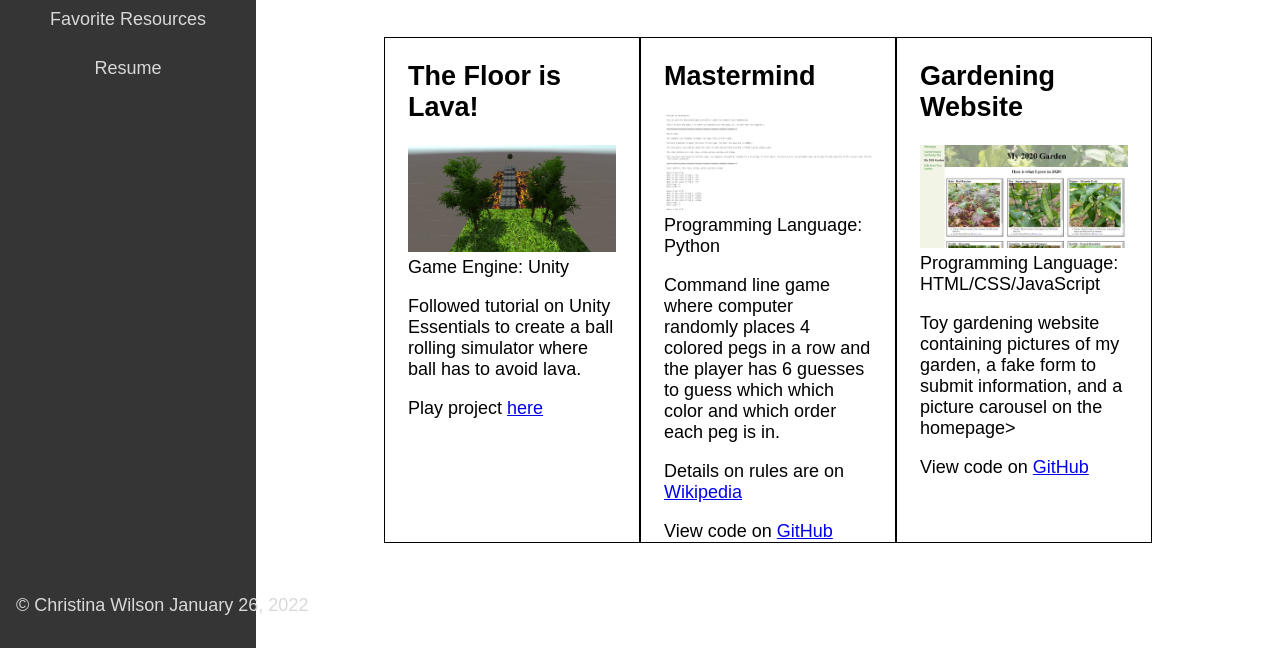
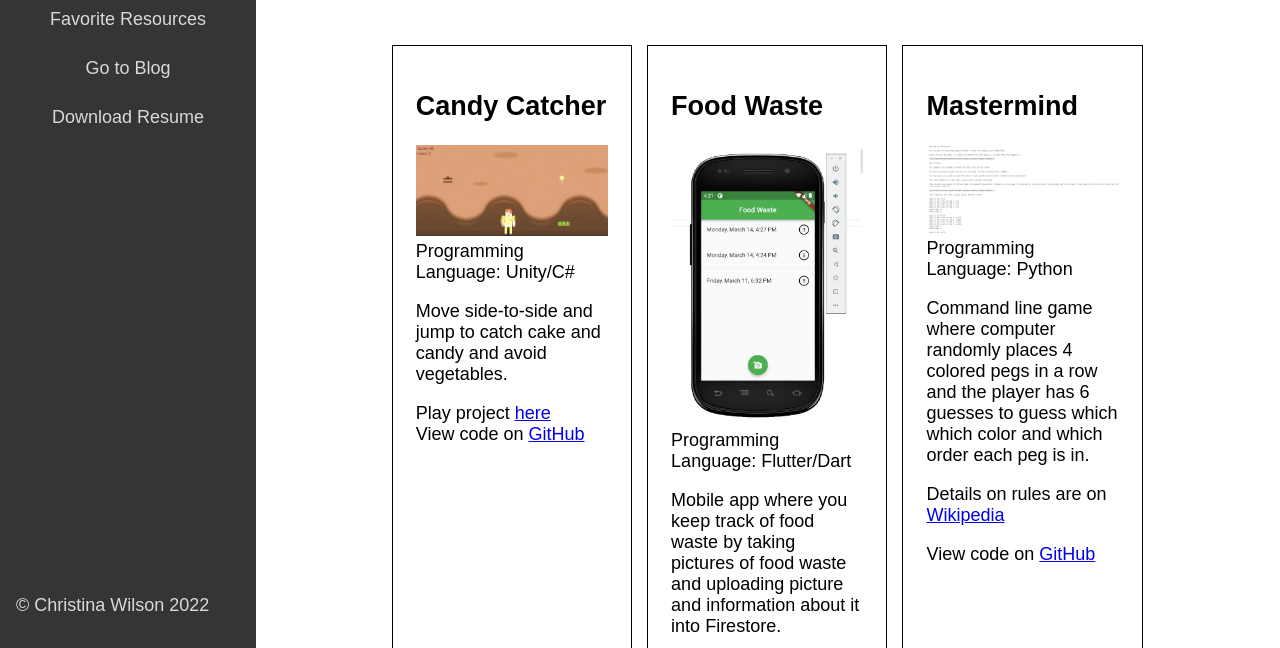
Before and after one commit to WilsonCN14/WilsonCN14.github.io, a plain HTML site: page views/projects.html in a window 1280 px wide. Shown: the part 152-800 px from the top of the page. Drawn offline with Linux system fonts and the light colour scheme.

Commit message:
Added link to blog and two new projects
Added link to my new blog in side bar.

Added Food Waste flutter project and Candy Catcher unity project to projects page.

```diff
--- a/styles/projects.css
+++ b/styles/projects.css
@@ -2,12 +2,13 @@
     width: 75%;
     margin: auto;
     display: flex;
+    flex-wrap: wrap;
 }
 
 .project {
-    flex: 1;
-    padding-right: 3%;
-    padding-left: 3%;
+    width: 25%;
+    padding: 3%;
+    margin: 1%;
     border: 1px solid black;
 }
 
--- a/styles/resume.css
+++ /dev/null
@@ -1,3 +0,0 @@
-.resumewrapper {
-    text-align: center;
-}
--- a/views/projects.html
+++ b/views/projects.html
@@ -15,8 +15,9 @@
             <a href="aboutme.html">About Me</a>
             <a href="projects.html" class="current">Projects</a>
             <a href="resources.html">Favorite Resources</a>
-            <a href="resume.html">Resume</a>
-            <p>&copy; Christina Wilson January 26, 2022</p>
+            <a href="https://wilsoncn.hashnode.dev/">Go to Blog</a>
+            <a href="../files/Resume.pdf">Download Resume</a>
+            <p>&copy; Christina Wilson 2022</p>
         </nav>
 
         <div class="maincontent">
@@ -24,13 +25,24 @@
 
             <div id="projectswrapper">
                 <div class="project">
-                    <h2 class="projectname">The Floor is Lava!</h2>
-                    <img src="../images/The Floor is Lava.jpg" style="width: 100%" alt="The Floor is Lava! screenshot">
-                    <div class="projectlanguage">Game Engine: Unity</div>
+                    <h2 class="projectname">Candy Catcher</h2>
+                    <img src="../images/Candy Catcher.jpg" style="width: 100%" alt="Candy Catcher screenshot">
+                    <div class="projectlanguage">Programming Language: Unity/C#</div>
                     <div class="projectdescription">
-                        <p>Followed tutorial on Unity Essentials to create a ball rolling simulator where ball has to avoid lava.</p>
+                        <p>Move side-to-side and jump to catch cake and candy and avoid vegetables.</p>
                     </div>
-                    <div class="play">Play project <a href="https://play.unity.com/mg/other/buildfiles-21">here</a></div>
+                    <div class="play">Play project <a href="https://play.unity.com/mg/other/candycatcher-webgl">here</a></div>
+                    <div class="projectcode">View code on <a href="https://github.com/WilsonCN14/Candy-Catcher">GitHub</a></div>
+                </div>
+
+                <div class="project">
+                    <h2 class="projectname">Food Waste</h2>
+                    <img src="../images/Food Waste - Homepage.jpg" style="width: 100%" alt="Food Waste screenshot">
+                    <div class="projectlanguage">Programming Language: Flutter/Dart</div>
+                    <div class="projectdescription">
+                        <p>Mobile app where you keep track of food waste by taking pictures of food waste and uploading picture and information about it into Firestore.</p>
+                    </div>
+                    <div class="projectcode">View code on <a href="https://github.com/WilsonCN14/Food_Waste">GitHub</a></div>
                 </div>
 
                 <div class="project">
@@ -49,7 +61,7 @@
                     <img src="../images/Gardening Website.jpg" style="width: 100%" alt="Mastermind image">
                     <div class="projectlanguage">Programming Language: HTML/CSS/JavaScript</div>
                     <div class="projectdescription">
-                        <p>Toy gardening website containing pictures of my garden, a fake form to submit information, and a picture carousel on the homepage></p>
+                        <p>Toy gardening website containing pictures of my garden, a fake form to submit information, and a picture carousel on the homepage.</p>
                     </div>
                     <div class="projectcode">View code on <a href="https://github.com/WilsonCN14/Gardening-Website">GitHub</a></div>
                 </div>
```
Also changed, not shown: index.html (+6 -4 lines), views/aboutme.html (+4 -3 lines), views/resources.html (+3 -2 lines), views/resume.html (deleted, +0 -34 lines), images/Candy Catcher.jpg (added), images/Food Waste - Homepage.jpg (added), images/The Floor is Lava.jpg (deleted), 2 other files.
